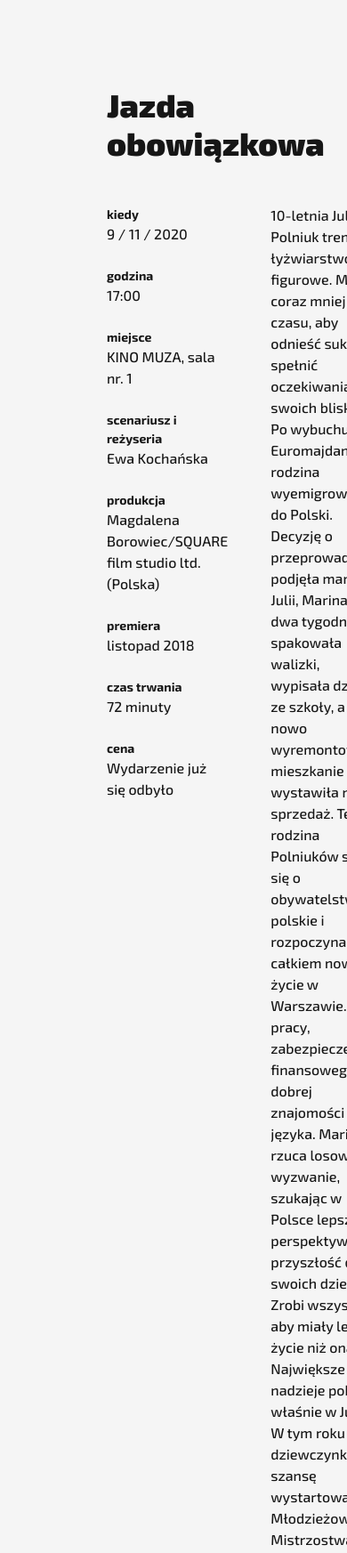
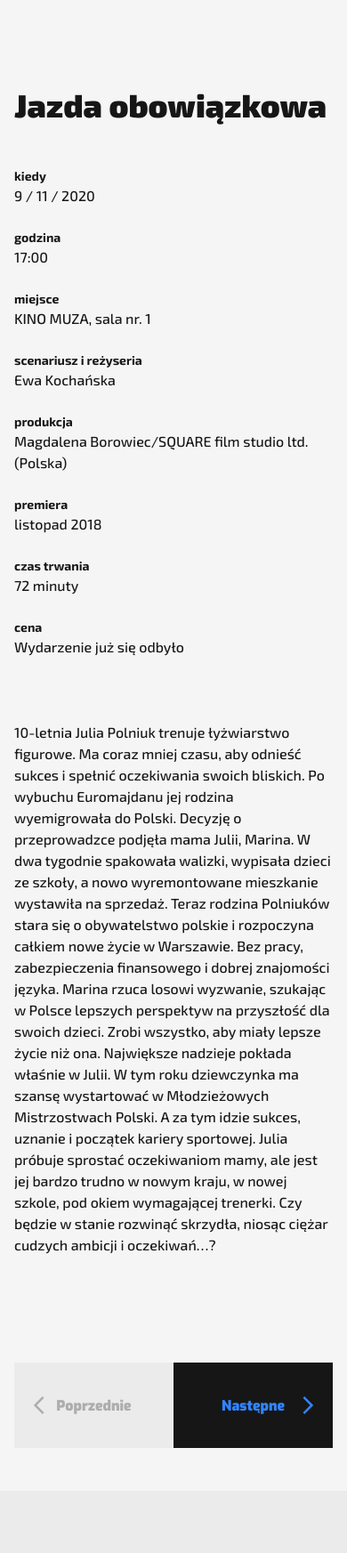
Before and after one commit to lt27037/teatr, a PHP site: page /archiveDetails.php in a window 390 px wide; the page is wider, and only the part inside the window is pictured. Shown: the part 112-1857 px from the top of that part at 89% size. Run offline with PHP 8.4, Linux system fonts and the light colour scheme; style sheets or scripts are compiled from the project's sources.

Commit message:
add responsiv style to archiveDetails

```diff
--- a/styles/archiveDetails.css
+++ b/styles/archiveDetails.css
@@ -191,4 +191,43 @@
           transform: translateY(-50%);
   background-image: url("../images/arrow_forward-blue.svg");
 }
+
+@media (max-width: 786px) {
+  .container {
+    padding: 96px 16px 48px 16px;
+  }
+  .container .details {
+    -ms-grid-columns: 100%;
+        grid-template-columns: 100%;
+    -webkit-column-gap: initial;
+            column-gap: initial;
+    row-gap: 48px;
+  }
+  .container .details__nav {
+    display: -ms-grid;
+    display: grid;
+    -ms-grid-columns: (1fr)[2];
+        grid-template-columns: repeat(2, 1fr);
+  }
+  .container .details__nav__button {
+    width: 100%;
+    padding: 0;
+  }
+  .container .details__nav__button.button--prev {
+    -webkit-box-pack: center;
+        -ms-flex-pack: center;
+            justify-content: center;
+  }
+  .container .details__nav__button.button--prev::after {
+    left: 16px;
+  }
+  .container .details__nav__button.button--next {
+    -webkit-box-pack: center;
+        -ms-flex-pack: center;
+            justify-content: center;
+  }
+  .container .details__nav__button.button--next::after {
+    right: 16px;
+  }
+}
 /*# sourceMappingURL=archiveDetails.css.map */
--- a/styles/archiveDetails.scss
+++ b/styles/archiveDetails.scss
@@ -92,3 +92,34 @@
     }
   }
 }
+
+@media(max-width: 786px){
+  .container{
+    padding: 96px 16px 48px 16px;
+    .details{
+      grid-template-columns: 100%;
+      column-gap: initial;
+      row-gap: 48px;
+      &__nav{
+        display: grid;
+        grid-template-columns: repeat(2, 1fr);
+        &__button{
+          width: 100%;
+          padding: 0;
+        }
+        &__button.button--prev{
+          justify-content: center;
+          &::after{
+            left: 16px;
+          }
+        }
+        &__button.button--next{
+          justify-content: center;
+          &::after{
+            right: 16px;
+          }
+        }
+      }
+    }
+  }
+}
```
Also changed, not shown: 1 other file.
